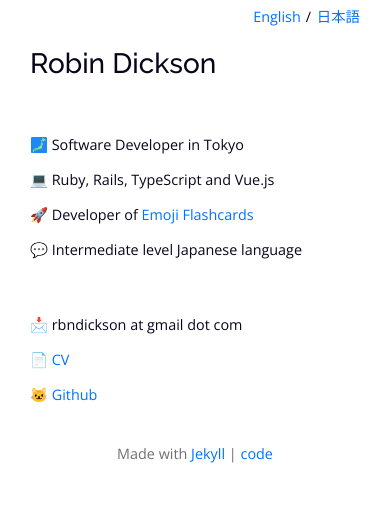
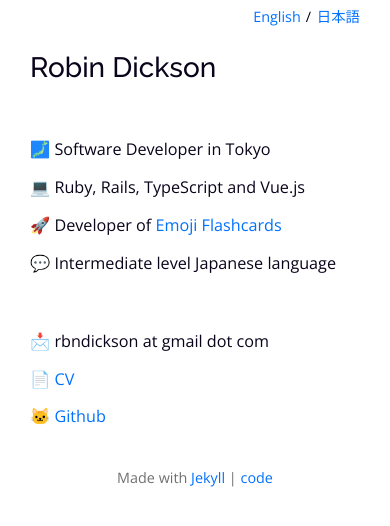
Before and after one commit to rbndickson/rbndickson.github.io, a Jekyll site: the page built from index.html, in a window 390 px wide. Shown: the top 526 px of the page. Built offline with Jekyll 4.4.1, drawn with Linux system fonts in a browser that asks for light colours.

Commit message:
feat: Update font size for small screens

```diff
--- a/_sass/_text.scss
+++ b/_sass/_text.scss
@@ -1,6 +1,6 @@
 body {
   font-family: $base-font-family;
-  font-size: $small-font-size;
+  font-size: $base-font-size * 0.9;
   line-height: $base-line-height;
   font-weight: $base-font-weight;
   color: $main-text-color;
```
